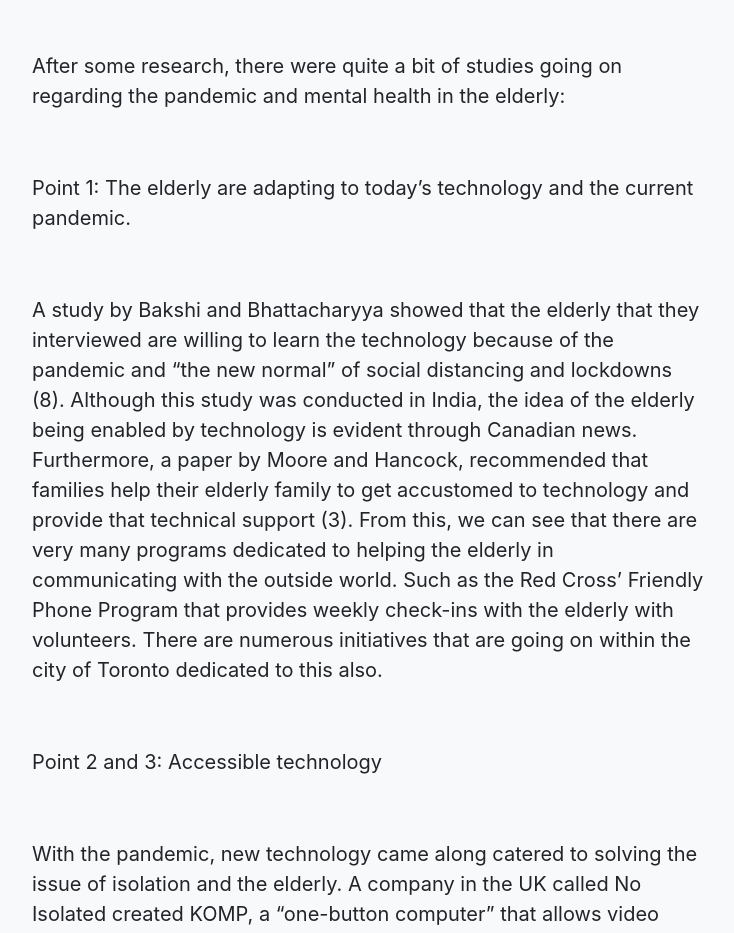
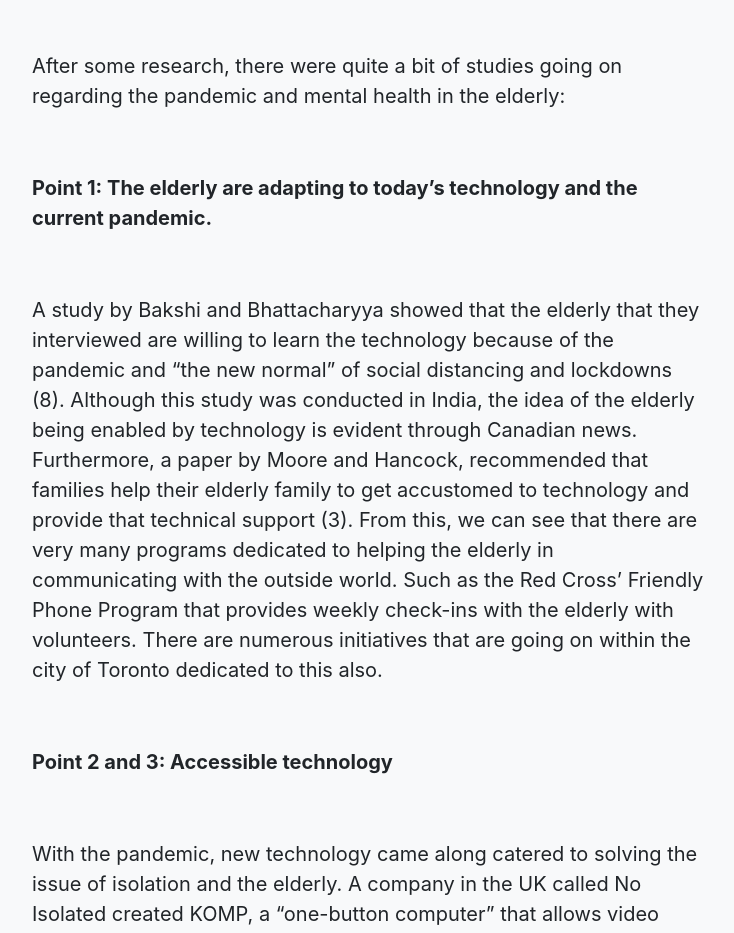
Before and after one commit to ixdwtruong/ixdwtruong.github.io, a Jekyll site: the page built from _posts/0001-01-14-ioe2p3b.md, in a window 1280 px wide. Shown: the part 2639-3572 px from the top of the page, without its empty margins (272-1006 px from the left). Built offline with Jekyll 4.4.1, drawn with Linux system fonts in a browser that asks for light colours.

Commit message:
Update 0001-01-14-ioe2p3b.md

```diff
--- a/_posts/0001-01-14-ioe2p3b.md
+++ b/_posts/0001-01-14-ioe2p3b.md
@@ -57,7 +57,7 @@ After some research, there were quite a bit of studies going on regarding the pa
 
 <br>
 
-Point 1: The elderly are adapting to today’s technology and the current pandemic.
+<b>Point 1: The elderly are adapting to today’s technology and the current pandemic.</b>
 
 <br>
 
@@ -65,7 +65,7 @@ A study by Bakshi and Bhattacharyya showed that the elderly that they interviewe
 
 <br>
 
-Point 2 and 3: Accessible technology
+<b>Point 2 and 3: Accessible technology</b>
 
 <br>
 
```
